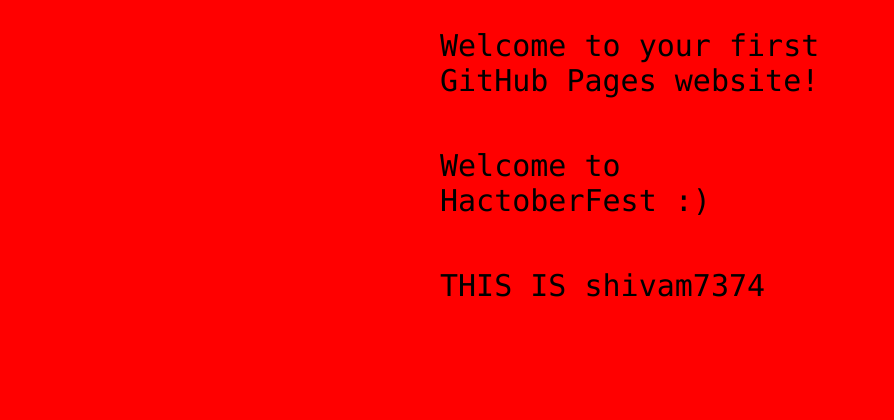
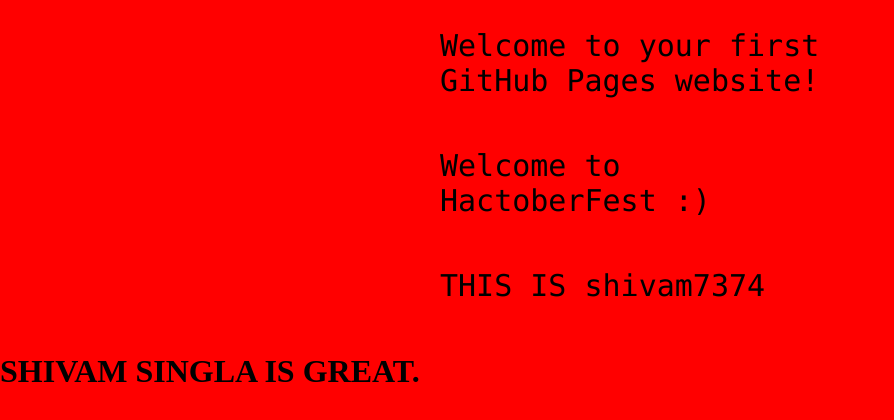
Before and after one commit to shivam7374/hello-world, a plain HTML site: page index.html in a window 1280 px wide. Shown: the part 360-780 px from the top of the page, without its empty margins (0-894 px from the left). Drawn offline with Linux system fonts and the light colour scheme.

Commit message:
Update index.html

```diff
--- a/index.html
+++ b/index.html
@@ -15,7 +15,7 @@
 <p>Welcome to your first GitHub Pages website!</p>
 <p>Welcome to HactoberFest :)</p>
   <p>THIS IS shivam7374</p>
-
+  <h1>SHIVAM SINGLA IS GREAT.</h1>
 
 </body>
 </html>
```
